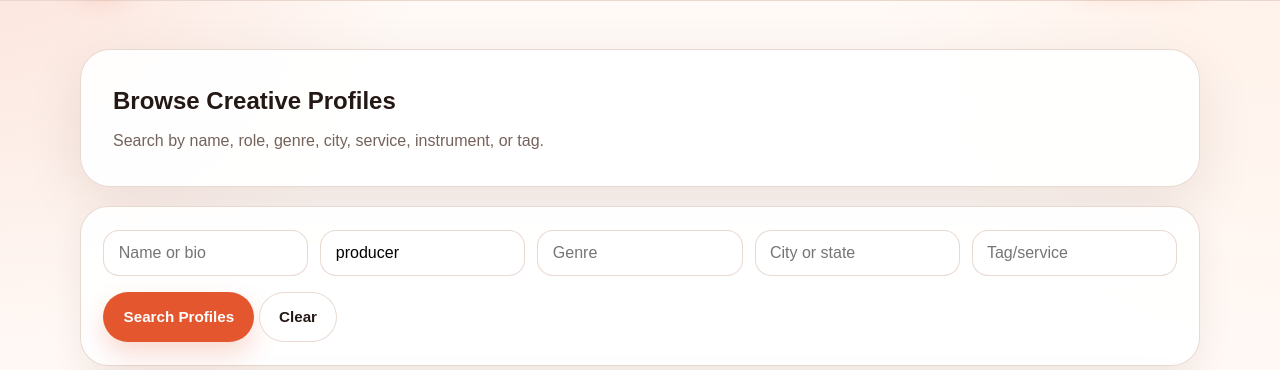
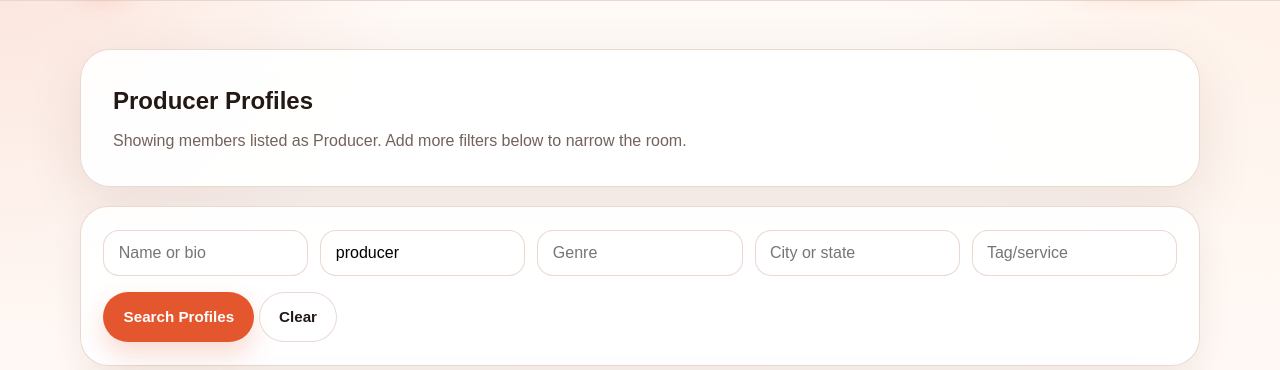
Before and after one commit to shayreneabee/find-the-beat, a Flask app: page /profiles?role=producer in a window 1280 px wide. Shown: the part 76-446 px from the top of the page. Run offline with Flask 3, Linux system fonts and the light colour scheme.

Commit message:
Connect role categories to profile filters

```diff
--- a/app.py
+++ b/app.py
@@ -34,10 +34,49 @@ app.config["MAX_CONTENT_LENGTH"] = int(os.getenv("MAX_UPLOAD_MB", "100")) * 1024
 
 ALLOWED_IMAGE_EXTENSIONS = {"png", "jpg", "jpeg", "gif", "webp"}
 ALLOWED_VIDEO_EXTENSIONS = {"mp4", "mov", "m4v", "webm"}
+ROLE_OPTIONS = [
+    ("artist", "Artist"),
+    ("producer", "Producer"),
+    ("musician", "Musician"),
+    ("composer", "Composer"),
+    ("engineer", "Engineer"),
+    ("songwriter", "Songwriter"),
+    ("dj", "DJ"),
+    ("vocalist", "Vocalist"),
+    ("manager", "Manager"),
+]
+ROLE_LABELS = dict(ROLE_OPTIONS)
+ROLE_ALIASES = {
+    "d.j.": "dj",
+    "d.j": "dj",
+    "disc jockey": "dj",
+    "beat maker": "producer",
+    "beatmaker": "producer",
+    "production": "producer",
+    "singer": "vocalist",
+    "singer/songwriter": "songwriter",
+    "song writer": "songwriter",
+    "composer": "composer",
+    "producer": "producer",
+    "artist": "artist",
+    "musician": "musician",
+    "engineer": "engineer",
+    "manager": "manager",
+}
 
 
 def utc_now():
     return datetime.utcnow().isoformat(timespec="seconds")
+
+
+def normalize_role(value):
+    role = (value or "").strip().lower()
+    return ROLE_ALIASES.get(role, role)
+
+
+def role_label(value):
+    role = normalize_role(value)
+    return ROLE_LABELS.get(role, role.title() if role else "")
 
 
 def get_db():
@@ -180,11 +219,11 @@ def profile_search_results(query="", role="", genre="", city="", tag=""):
     filters = []
     values = []
     if query:
-        filters.append("(display_name LIKE ? OR bio LIKE ? OR email LIKE ?)")
-        values.extend([f"%{query}%", f"%{query}%", f"%{query}%"])
+        filters.append("(display_name LIKE ? OR bio LIKE ? OR email LIKE ? OR role LIKE ?)")
+        values.extend([f"%{query}%", f"%{query}%", f"%{query}%", f"%{query}%"])
     if role:
-        filters.append("role LIKE ?")
-        values.append(f"%{role}%")
+        filters.append("LOWER(role) LIKE ?")
+        values.append(f"%{normalize_role(role)}%")
     if genre:
         filters.append("genre LIKE ?")
         values.append(f"%{genre}%")
@@ -270,7 +309,7 @@ def signup():
         email = request.form.get("email", "").strip().lower()
         password = request.form.get("password", "")
         display_name = request.form.get("display_name", "").strip()
-        role = request.form.get("role", "").strip()
+        role = normalize_role(request.form.get("role", ""))
         genre = request.form.get("genre", "").strip()
         city = request.form.get("city", "").strip()
         bio = request.form.get("bio", "").strip()
@@ -328,7 +367,7 @@ def signup():
         flash("Welcome to Find the Beat. Build your profile next.")
         return redirect(url_for("edit_profile"))
 
-    return render_template("signup.html")
+    return render_template("signup.html", role_options=ROLE_OPTIONS)
 
 
 @app.route("/login", methods=["GET", "POST"])
@@ -379,7 +418,7 @@ def edit_profile():
     if request.method == "POST":
         fields = {
             "display_name": request.form.get("display_name", "").strip(),
-            "role": request.form.get("role", "").strip(),
+            "role": normalize_role(request.form.get("role", "")),
             "genre": request.form.get("genre", "").strip(),
             "city": request.form.get("city", "").strip(),
             "state": request.form.get("state", "").strip(),
@@ -435,7 +474,7 @@ def edit_profile():
         flash("Profile updated.")
         return redirect(url_for("profile"))
 
-    return render_template("edit_profile.html", profile=me)
+    return render_template("edit_profile.html", profile=me, role_options=ROLE_OPTIONS)
 
 
 @app.route("/profiles")
@@ -454,7 +493,12 @@ def profiles():
         city=filters["city"],
         tag=filters["tag"],
     )
-    return render_template("profiles.html", profiles=results, filters=filters)
+    return render_template(
+        "profiles.html",
+        profiles=results,
+        filters=filters,
+        active_role_label=role_label(filters["role"]),
+    )
 
 
 @app.route("/search")
--- a/templates/edit_profile.html
+++ b/templates/edit_profile.html
@@ -84,10 +84,10 @@
       <div class="field">
         <label for="role">Role</label>
         <select id="role" name="role">
-          {% set roles = ["artist", "producer", "musician", "composer", "engineer", "songwriter", "DJ", "vocalist", "manager"] %}
+          {% set selected_role = (profile.role or '')|lower %}
           <option value="">Choose a role</option>
-          {% for role in roles %}
-            <option value="{{ role }}" {% if profile.role == role %}selected{% endif %}>{{ role|title }}</option>
+          {% for value, label in role_options %}
+            <option value="{{ value }}" {% if selected_role == value %}selected{% endif %}>{{ label }}</option>
           {% endfor %}
         </select>
       </div>
--- a/templates/profiles.html
+++ b/templates/profiles.html
@@ -71,14 +71,22 @@
 </style>
 
 <section class="page-card" style="padding:2rem;">
-  <h1 style="margin:0 0 .5rem;">Browse Creative Profiles</h1>
-  <p style="margin:0; color:var(--muted);">Search by name, role, genre, city, service, instrument, or tag.</p>
+  <h1 style="margin:0 0 .5rem;">
+    {% if active_role_label %}{{ active_role_label }} Profiles{% else %}Browse Creative Profiles{% endif %}
+  </h1>
+  <p style="margin:0; color:var(--muted);">
+    {% if active_role_label %}
+      Showing members listed as {{ active_role_label }}. Add more filters below to narrow the room.
+    {% else %}
+      Search by name, role, genre, city, service, instrument, or tag.
+    {% endif %}
+  </p>
 </section>
 
 <form class="search-card" method="GET" action="{{ url_for('profiles') }}">
   <div class="search-grid">
     <input name="q" value="{{ filters.q }}" placeholder="Name or bio">
-    <input name="role" value="{{ filters.role }}" placeholder="Role">
+    <input name="role" value="{{ filters.role }}" placeholder="Role or field">
     <input name="genre" value="{{ filters.genre }}" placeholder="Genre">
     <input name="city" value="{{ filters.city }}" placeholder="City or state">
     <input name="tag" value="{{ filters.tag }}" placeholder="Tag/service">
```
Also changed, not shown: templates/signup.html (+10 -3 lines).
